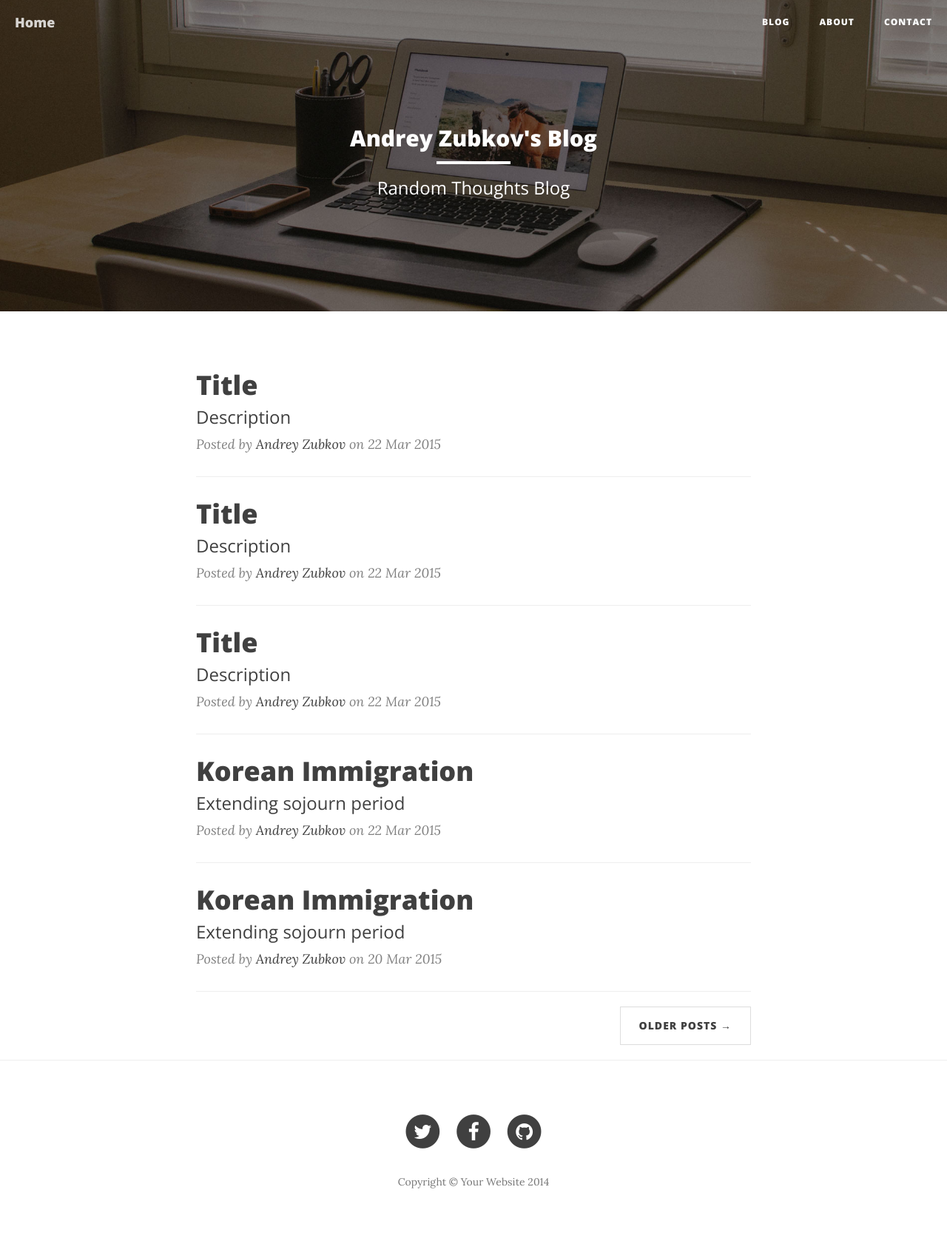
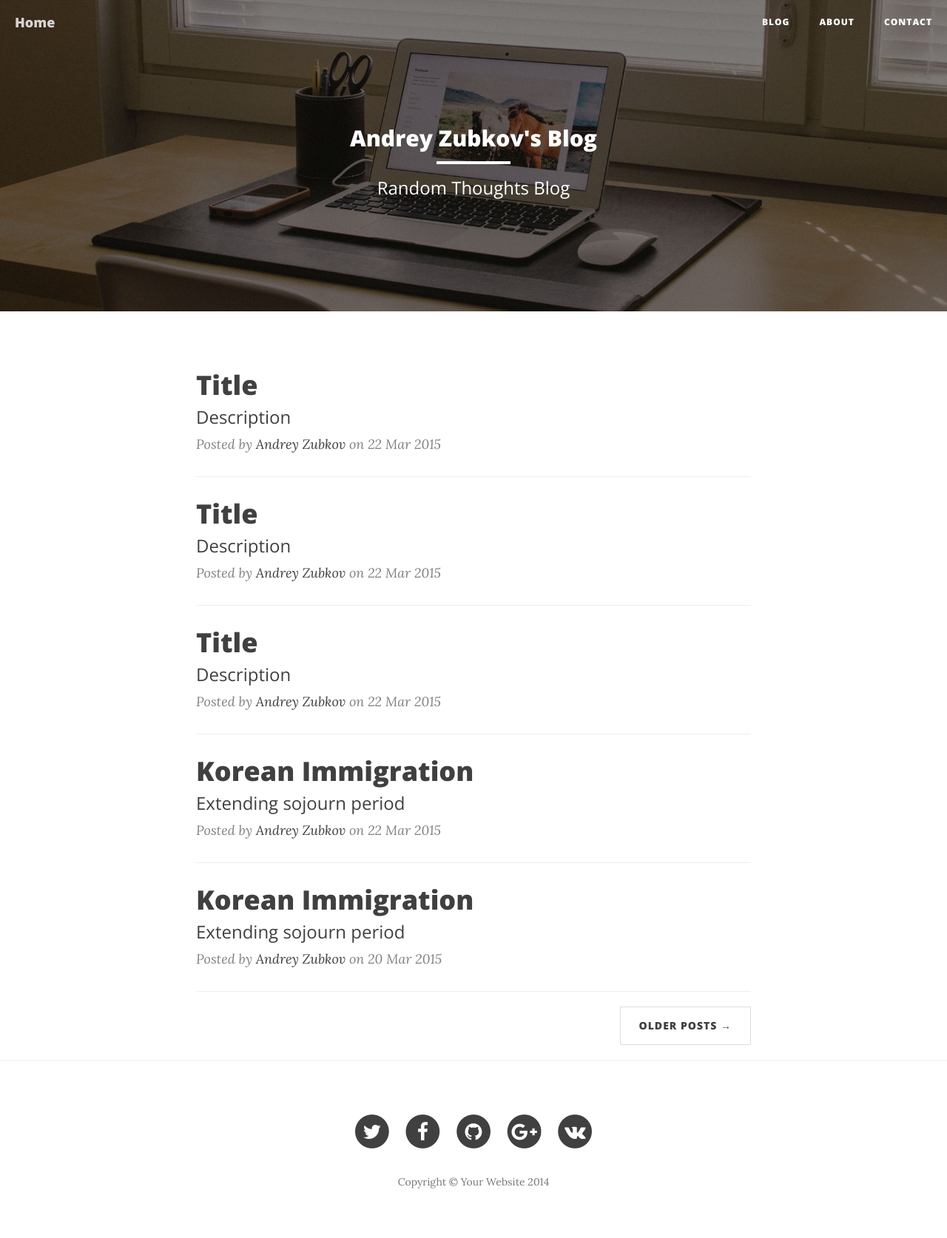
Before and after one commit to oxymoron/oxymoron.github.io, a Jekyll site: the page built from index.html, in a window 1280 px wide. Shown: the whole page at 74% size. Built offline with Jekyll 4.4.1, drawn with Linux system fonts in a browser that asks for light colours; nearby versions of some CDN libraries; Markdown is read by kramdown in place of the engine named in the settings; the list of posts is cut into pages by our own code.

```diff
--- a/_includes/footer.html
+++ b/_includes/footer.html
@@ -5,7 +5,7 @@
             <div class="col-lg-8 col-lg-offset-2 col-md-10 col-md-offset-1">
                 <ul class="list-inline text-center">
                     <li>
-                        <a href="#">
+                        <a href="https://twitter.com/oxxxymoron">
                                 <span class="fa-stack fa-lg">
                                     <i class="fa fa-circle fa-stack-2x"></i>
                                     <i class="fa fa-twitter fa-stack-1x fa-inverse"></i>
@@ -13,7 +13,7 @@
                         </a>
                     </li>
                     <li>
-                        <a href="#">
+                        <a href="https://www.facebook.com/azubkov">
                                 <span class="fa-stack fa-lg">
                                     <i class="fa fa-circle fa-stack-2x"></i>
                                     <i class="fa fa-facebook fa-stack-1x fa-inverse"></i>
@@ -21,10 +21,26 @@
                         </a>
                     </li>
                     <li>
-                        <a href="#">
+                        <a href="https://github.com/oxymoron">
                                 <span class="fa-stack fa-lg">
                                     <i class="fa fa-circle fa-stack-2x"></i>
                                     <i class="fa fa-github fa-stack-1x fa-inverse"></i>
+                                </span>
+                        </a>
+                    </li>
+                    <li>
+                        <a href="https://plus.google.com/+AndreyZubkov?rel=author">
+                                <span class="fa-stack fa-lg">
+                                    <i class="fa fa-circle fa-stack-2x"></i>
+                                    <i class="fa fa-google-plus fa-stack-1x fa-inverse"></i>
+                                </span>
+                        </a>
+                    </li>
+                    <li>
+                        <a href="http://vk.com/andrey_zubkov">
+                                <span class="fa-stack fa-lg">
+                                    <i class="fa fa-circle fa-stack-2x"></i>
+                                    <i class="fa fa-vk fa-stack-1x fa-inverse"></i>
                                 </span>
                         </a>
                     </li>
--- a/_includes/header.html
+++ b/_includes/header.html
@@ -2,7 +2,7 @@
 <html lang="en">
 
 <head>
-
+    <link rel="canonical" href="{{ page.url | site.url }}">
     <meta charset="utf-8">
     <meta http-equiv="X-UA-Compatible" content="IE=edge">
     <meta name="viewport" content="width=device-width, initial-scale=1">
@@ -10,6 +10,8 @@
     <meta name="description" content="{{page.description}}">
     {% endif %}
     <meta name="author" content="Andrey Zubkov">
+
+    <link rel="author" href="https://plus.google.com/+AndreyZubkov">
 
     <title>{{ page.title }}</title>
 
```
